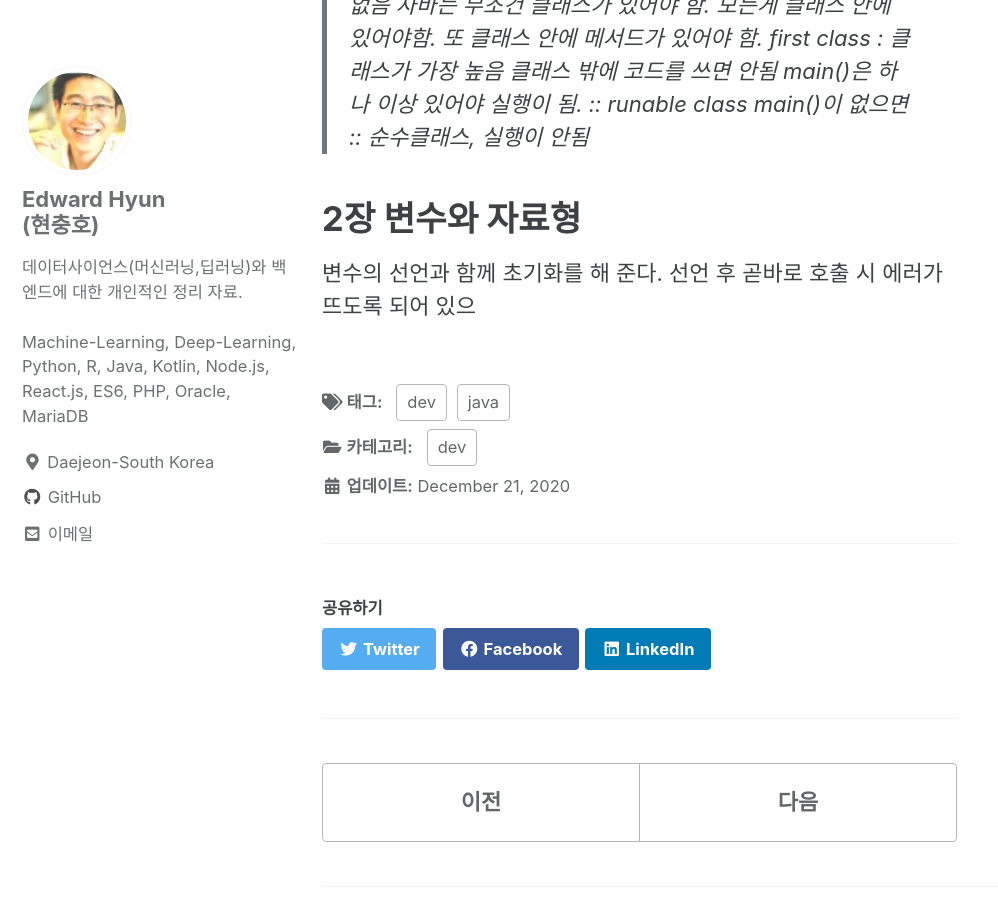
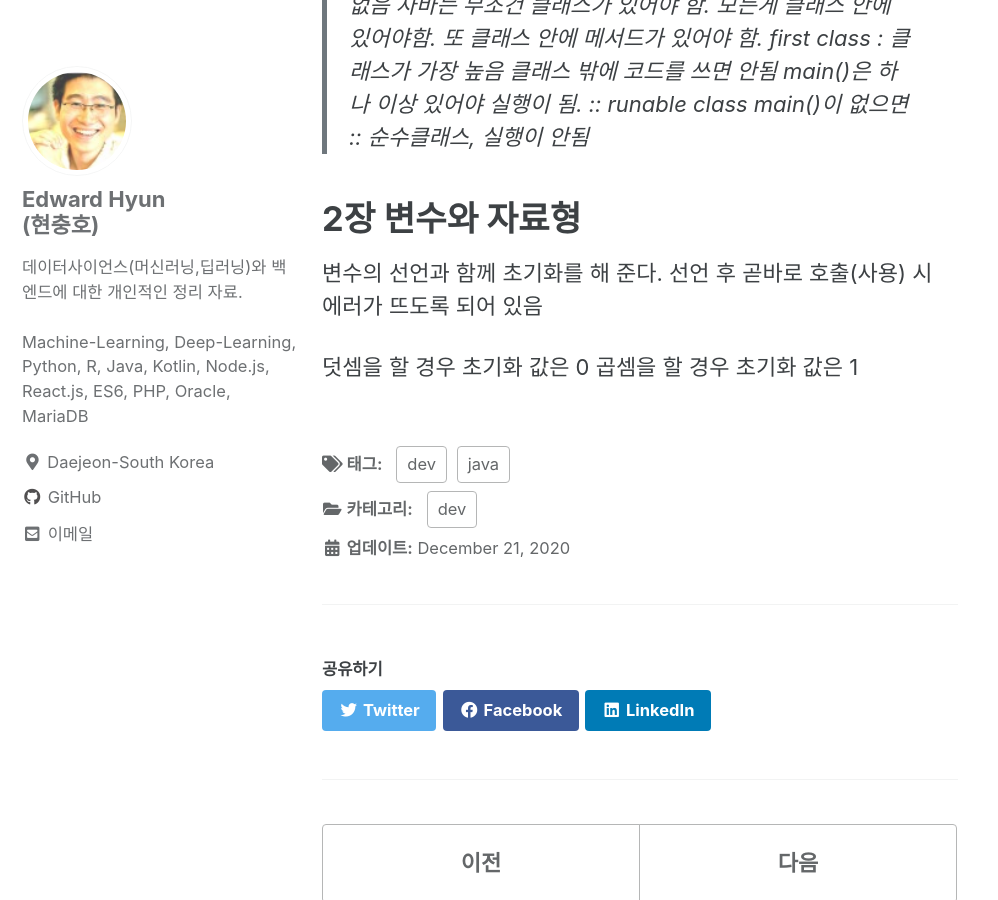
Before and after one commit to iamhch24/iamhch24.github.io, a Jekyll site: the page built from _posts/2020-12-21-[Study] Do it 자바 프로그래밍 입문.md, in a window 1280 px wide and 900 px high, scrolled down 1207 px. Shown: the whole window, without its empty margins (0-998 px from the left). Built offline with Jekyll 4.4.1, drawn with Linux system fonts in a browser that asks for light colours; cached includes are drawn as plain includes.

Commit message:
_posts/2020-12-21-[Study] Do it 자바 프로그래밍 입문.md updated from https://stackedit.io/

```diff
--- a/_posts/2020-12-21-[Study] Do it 자바 프로그래밍 입문.md
+++ b/_posts/2020-12-21-[Study] Do it 자바 프로그래밍 입문.md
@@ -47,11 +47,16 @@ toc: true
 # 2장 변수와 자료형
 
 변수의 선언과 함께 초기화를 해 준다.
-선언 후 곧바로 호출 시 에러가 뜨도록 되어 있으
+선언 후 곧바로 호출(사용) 시 에러가 뜨도록 되어 있음
+
+덧셈을 할 경우 초기화 값은 0
+곱셈을 할 경우 초기화 값은 1
+
+
 
 
 <!--stackedit_data:
-eyJoaXN0b3J5IjpbLTYzMTg5OTg2Niw1NjgyMjIyNzYsLTg3NT
+eyJoaXN0b3J5IjpbLTE1NjE2MjIyMyw1NjgyMjIyNzYsLTg3NT
 Q5MDkzNywyNzYyNTM2MSwtMTI2ODQ4Mzg4NSwxNjc0NjM3ODU5
 LDEwNDkxNjE4OTUsLTE0MzE2Nzk3MjNdfQ==
 -->
```
